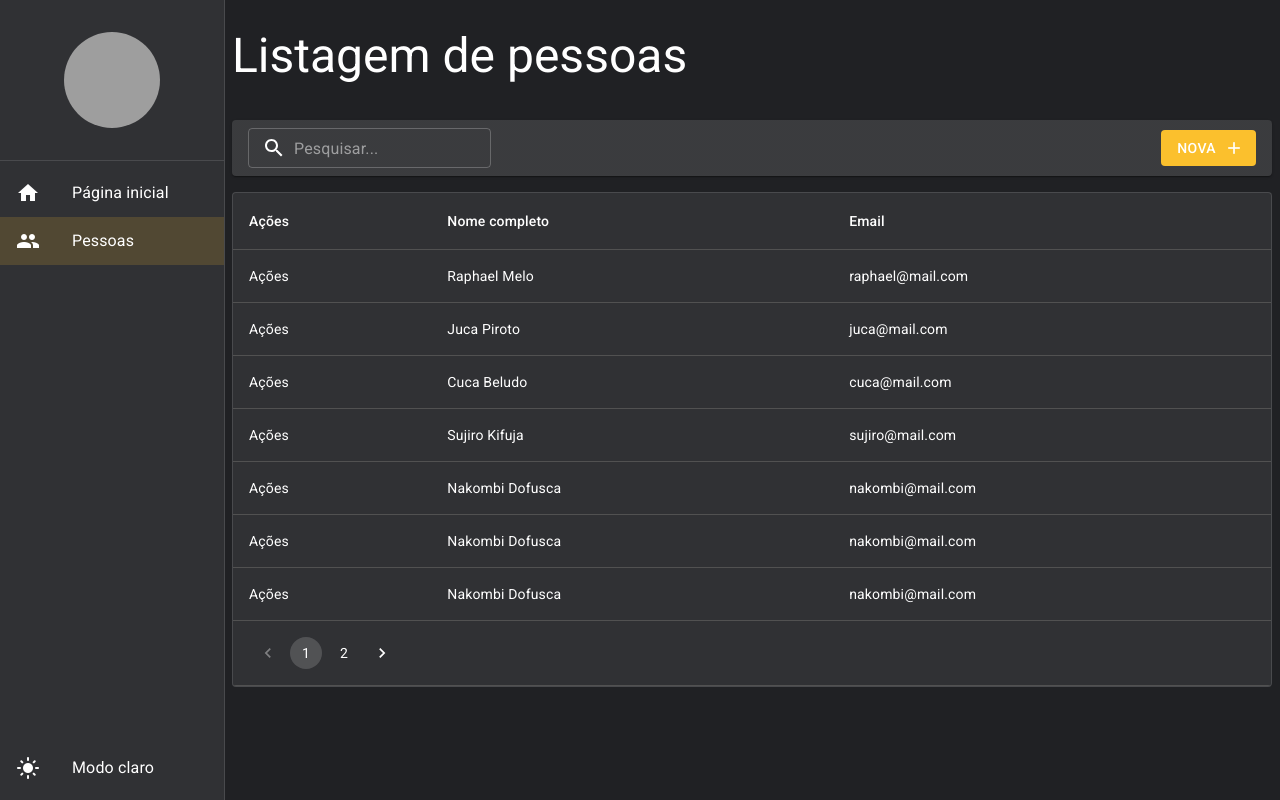
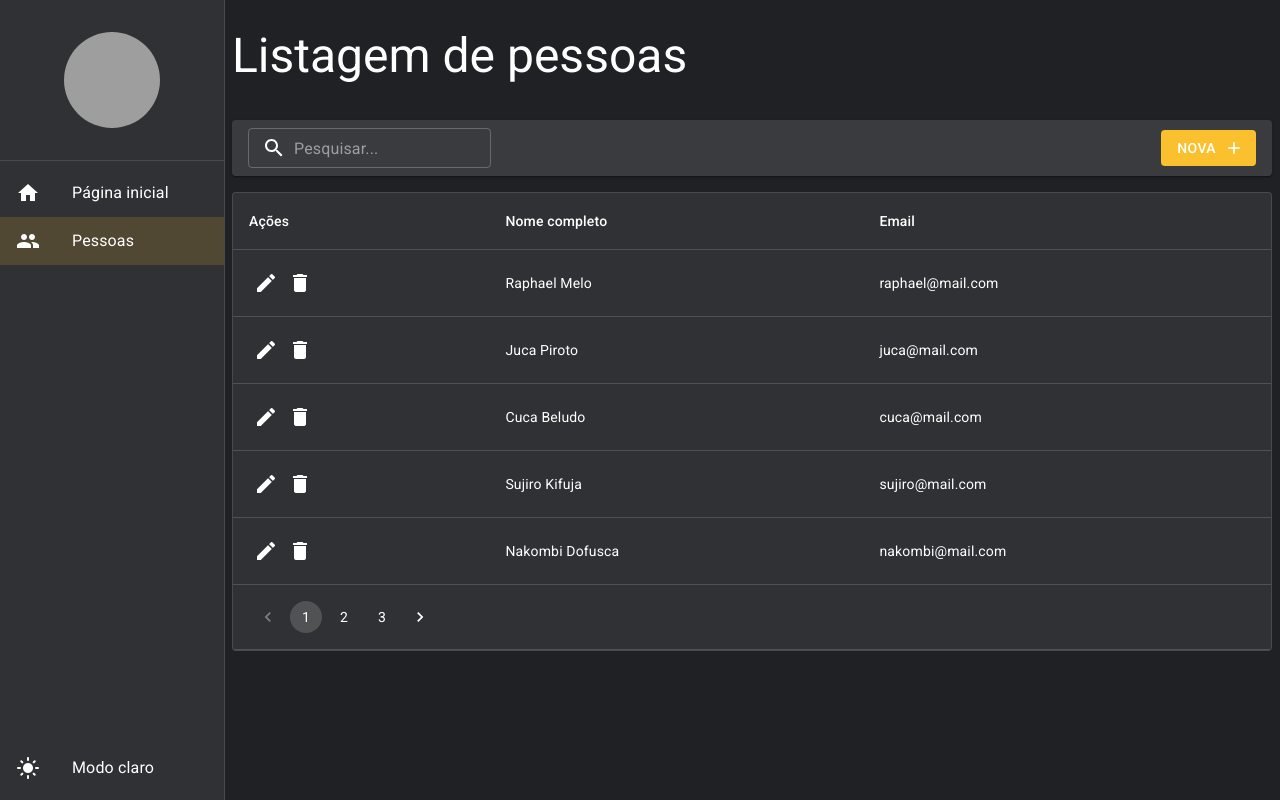
Before and after one commit to raphaelcmelo/tsintro, a React (Create React App) app: page /people in a window 1280 px wide. Built offline with nearby package versions, Linux system fonts and the light colour scheme; data requests are answered from the project's data file; grey boxes are pictures that could not be loaded.

Commit message:
feat: add icon buttons

```diff
--- a/src/environment/index.ts
+++ b/src/environment/index.ts
@@ -4,7 +4,7 @@ export const Environment = {
 /**
  * Define a quantidade de linhas a ser carregada por padrão nas listagens.
  */
-	LINES_LIMIT: 7,
+	LINES_LIMIT: 5,
 	/**
  * Define o texto padrão de dentro dos inputs
  */
--- a/src/pages/people/PeopleList.tsx
+++ b/src/pages/people/PeopleList.tsx
@@ -1,6 +1,6 @@
 import { useEffect, useMemo, useState } from 'react';
-import { LinearProgress, Pagination, Paper, Table, TableBody, TableCell, TableContainer, TableFooter, TableHead, TableRow } from '@mui/material';
-import { useSearchParams } from 'react-router-dom';
+import { Icon, IconButton, LinearProgress, Pagination, Paper, Table, TableBody, TableCell, TableContainer, TableFooter, TableHead, TableRow } from '@mui/material';
+import { useNavigate, useSearchParams } from 'react-router-dom';
 
 import { IListPeople, PeopleService } from '../../shared/services/api/people/PeopleService';
 import { ListTools } from '../../shared/components';
@@ -11,6 +11,7 @@ import { Environment } from '../../environment';
 export const PeopleList: React.FC = () => {
 	const [searchParams, setSearchParams] = useSearchParams();
 	const { debounce } = useDebounce();
+	const navigate = useNavigate();
 
 	const [rows, setRows] = useState<IListPeople[]> ([]);
 	const [totalCount, setTotalCount] = useState(0);
@@ -45,6 +46,26 @@ export const PeopleList: React.FC = () => {
 		});
 	}, [find, page]);
 
+	const handleDelete = (id: number) => {
+
+		if (confirm('Tem certeza que deseja excluir o registro? Essa ação não poderá ser desfeita!')) {
+			PeopleService.deleteById(id)
+				.then(result => {
+					if (result instanceof Error) {
+						alert(result.message);
+					} else {
+						setRows(oldRows => [
+							...oldRows.filter(oldRow => oldRow.id !== id),
+						]);
+						alert('Registro excluído com sucesso!');
+					}
+				});
+		}
+	};
+
+	// const handleEdit = (id: number) => {
+
+	// };
 	return (
 		<BaseLayout
 			title="Listagem de pessoas"
@@ -69,7 +90,14 @@ export const PeopleList: React.FC = () => {
 					<TableBody>
 						{rows.map(row => (
 							<TableRow key={row.id}>
-								<TableCell>Ações</TableCell>
+								<TableCell>
+									<IconButton size='small'onClick={() => navigate(`/people/detail/${row.id}`)}>
+										<Icon>edit</Icon>
+									</IconButton>
+									<IconButton size='small' onClick={ () => handleDelete(row.id)}>
+										<Icon>delete</Icon>
+									</IconButton>
+								</TableCell>
 								<TableCell>{row.fullName}</TableCell>
 								<TableCell>{row.email}</TableCell>
 							</TableRow>
--- a/src/routes/index.tsx
+++ b/src/routes/index.tsx
@@ -32,6 +32,7 @@ export const AppRoutes = () => {
 			{/* <Route path='*' element={<Navigate to={'/home'} />} /> */}
 			<Route path='/home' element={<Dashboard />}/>
 			<Route path='/people' element={<PeopleList />}/>
+			<Route path='/people/detail/:id' element={<p>Detalhe</p>}/>
 			{/* <Route path='/cities/detail/:id' element={<CityList />}/> */}
 		</Routes>
 	);
```
